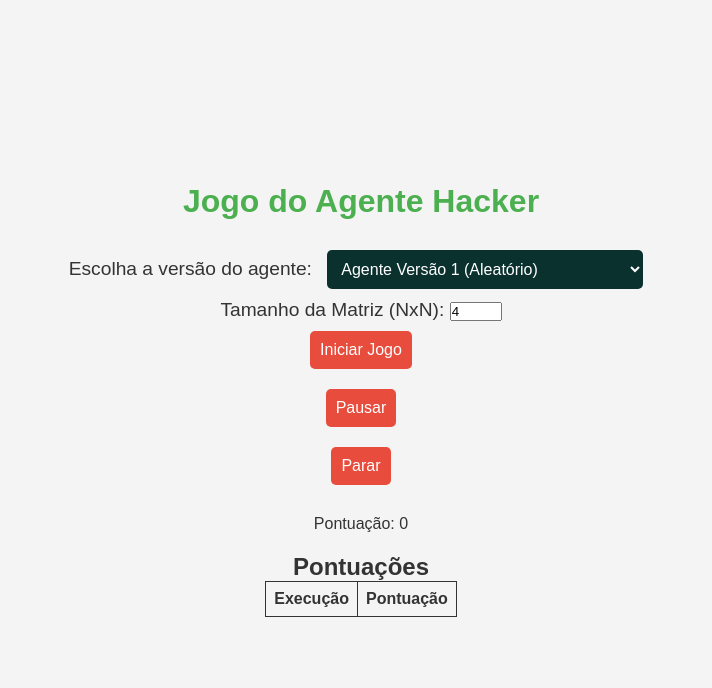
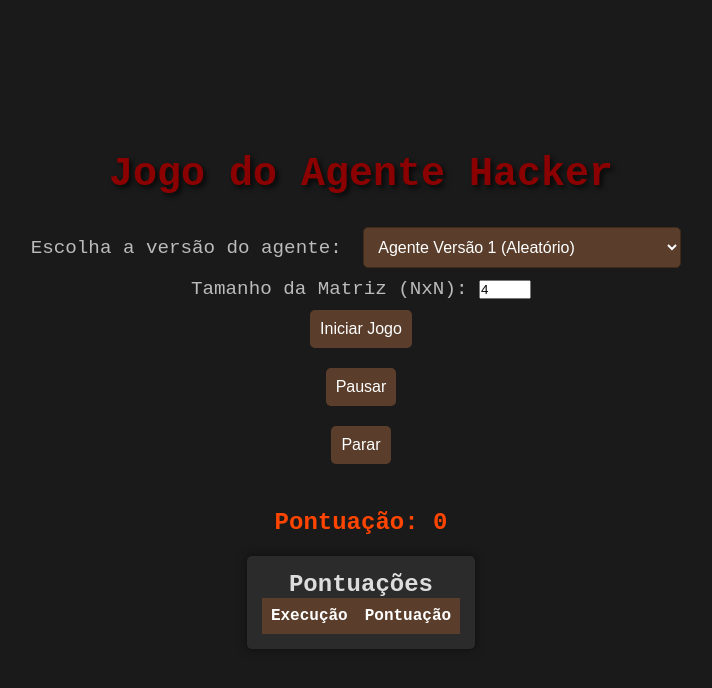
Before and after one commit to RomuloLB28/RevMachine, a plain HTML site: page index.html in a window 1280 px wide. Shown: the whole page, without its empty margins (279-991 px from the left). Drawn offline with Linux system fonts and the light colour scheme.

Commit message:
feat: criação do estilo do jogo, o estilo é pensado para ser algo mais antigo lembrando algo abandonado

```diff
--- a/styles.css
+++ b/styles.css
@@ -6,72 +6,84 @@
 }
 
 body {
-    font-family: Arial, sans-serif;
-    background-color: #f4f4f4;
+    font-family: 'Courier New', Courier, monospace;
+    background-color: #1a1a1a;
     display: flex;
     flex-direction: column;
     align-items: center;
     justify-content: center;
     height: 100vh;
     text-align: center;
-    color: #333;
+    color: #ddd;
 }
 
+/* Título com efeito enferrujado */
 h1 {
     margin-bottom: 20px;
-    font-size: 2rem;
-    color: #4CAF50;
+    font-size: 2.5rem;
+    color: #8b0000;
+    text-shadow: 3px 3px 5px rgba(0, 0, 0, 0.7);
+    font-weight: bold;
 }
 
+/* Contêiner da configuração */
 .configuracao {
     margin-bottom: 20px;
 }
 
+/* Estilo dos rótulos */
 label {
     font-size: 1.2rem;
-    color: #333;
+    color: #bbb;
 }
 
+/* Estilo dos botões e seleção */
 select, button {
     padding: 10px;
     font-size: 1rem;
     margin: 10px;
     border-radius: 5px;
-    background-color: #0b312f;
+    background-color: #5a3e2b; /* Cor de ferrugem */
     color: #fff;
-    border: none;
+    border: 1px solid #3e2b1a;
     cursor: pointer;
+    transition: background 0.3s;
+}
+
+button:hover {
+    background-color: #8b0000; /* Vermelho escuro enferrujado */
 }
 
 /* Estilo da matriz */
 .matriz {
     display: grid;
-    grid-template-columns: repeat(5, 50px); /* Este valor será dinâmico no JS */
+    grid-template-columns: repeat(5, 50px); /* Será dinâmico */
     justify-content: center;
     margin-top: 20px;
     transition: transform 0.3s ease;
-    /* Outros estilos da grid */
 }
 
+/* Estilo das células */
 .cell {
     width: 50px;
     height: 50px;
     display: flex;
     align-items: center;
     justify-content: center;
-    background-color: #cdf7f7dc;
-    border: 0.2px solid #066e0f;
+    background-color: #3e3e3e; /* Cinza escuro de metal enferrujado */
+    border: 1px solid #8b0000;
     font-size: 1.2rem;
     font-weight: bold;
     transition: background-color 0.3s;
     text-align: center;
     position: relative;
+    box-shadow: inset 2px 2px 5px rgba(0, 0, 0, 0.5);
 }
 
-/* Adicione esta classe para destacar a célula do agente */
+/* Célula do agente */
 .cell.agente {
-    background-color: #4CAF50; /* Cor de destaque */
-    border: 2px solid #0b312f; /* Borda mais espessa */
+    background-color: #ff4500; /* Laranja enferrujado */
+    border: 2px solid #5a3e2b;
 }
 
 /* Estilos para as imagens dentro das células */
@@ -84,28 +96,25 @@ select, button {
     left: 0;
 }
 
-.controles {
-    margin-top: 20px;
+/* Estilizando a pontuação */
+#pontuacao {
+    font-size: 1.5rem;
+    margin-top: 15px;
+    color: #ff4500;
+    font-weight: bold;
 }
 
-button {
-    padding: 10px;
-    font-size: 1rem;
-    margin: 10px;
+/* Tabela de pontuações */
+#tabela-pontuacoes {
+    margin-top: 20px;
+    background-color: #2b2b2b;
+    padding: 15px;
     border-radius: 5px;
-    background-color: #e74c3c;
-    color: #fff;
-    border: none;
-    cursor: pointer;
+    box-shadow: 0px 0px 10px rgba(0, 0, 0, 0.5);
 }
 
-button:hover{
-    background-color: #3794d3;
-    cursor: pointer;
-}
-
-#tabela-pontuacoes {
-    margin-top: 20px;
+#tabela-pontuacoes h2 {
+    color: #ddd;
 }
 
 #tabela-pontuacoes table {
@@ -114,7 +123,31 @@ button:hover{
 }
 
 #tabela-pontuacoes th, #tabela-pontuacoes td {
-    border: 1px solid #333;
+    border: 1px solid #5a3e2b;
     padding: 8px;
     text-align: center;
+    background-color: #3e3e3e;
+    color: #fff;
 }
+
+#tabela-pontuacoes th {
+    background-color: #5a3e2b;
+}
+
+/* Botões estilizados */
+button {
+    padding: 10px;
+    font-size: 1rem;
+    margin: 10px;
+    border-radius: 5px;
+    background-color: #5a3e2b;
+    color: #fff;
+    border: none;
+    cursor: pointer;
+    transition: background 0.3s ease;
+}
+
+button:hover {
+    background-color: #8b0000;
+    cursor: pointer;
+}
```
